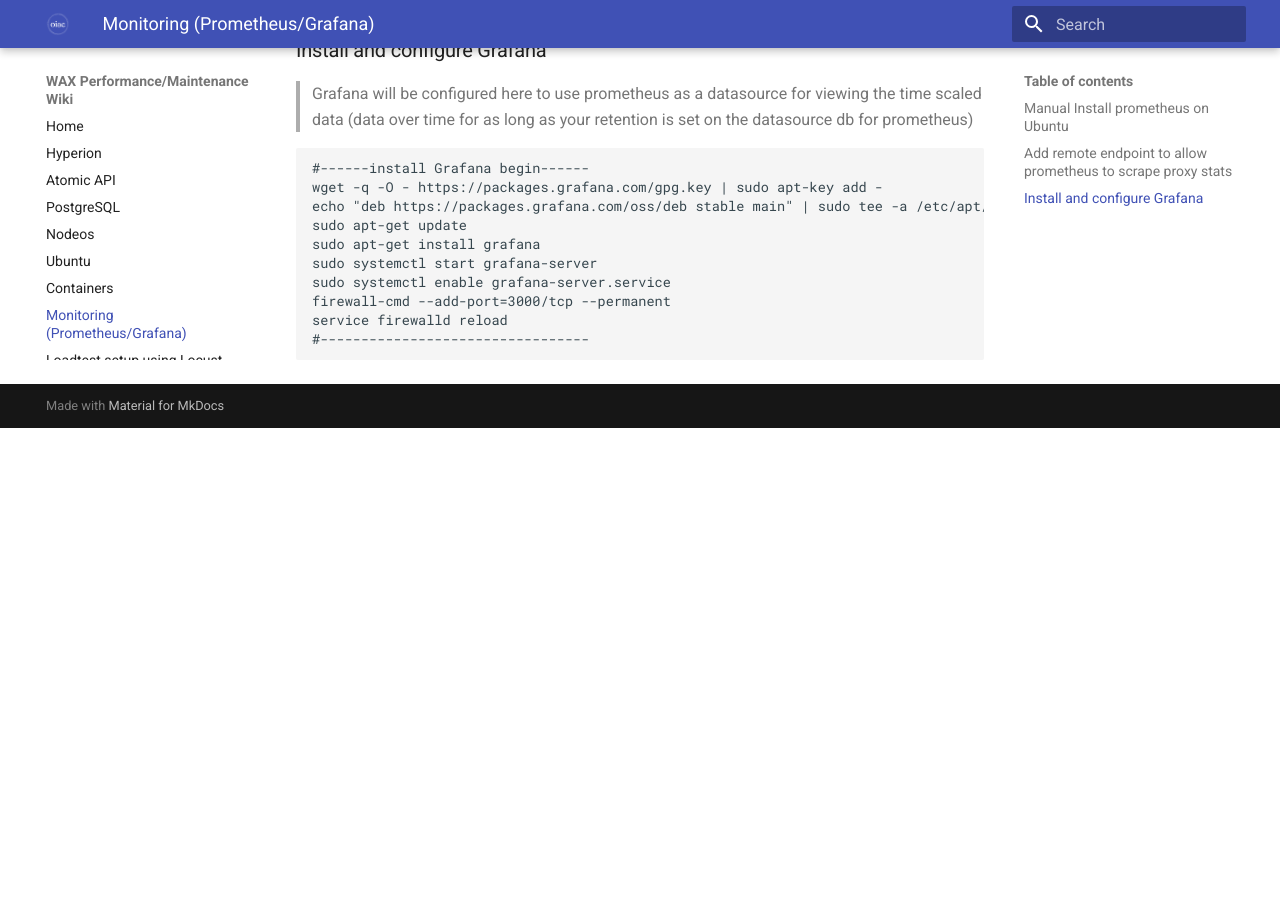
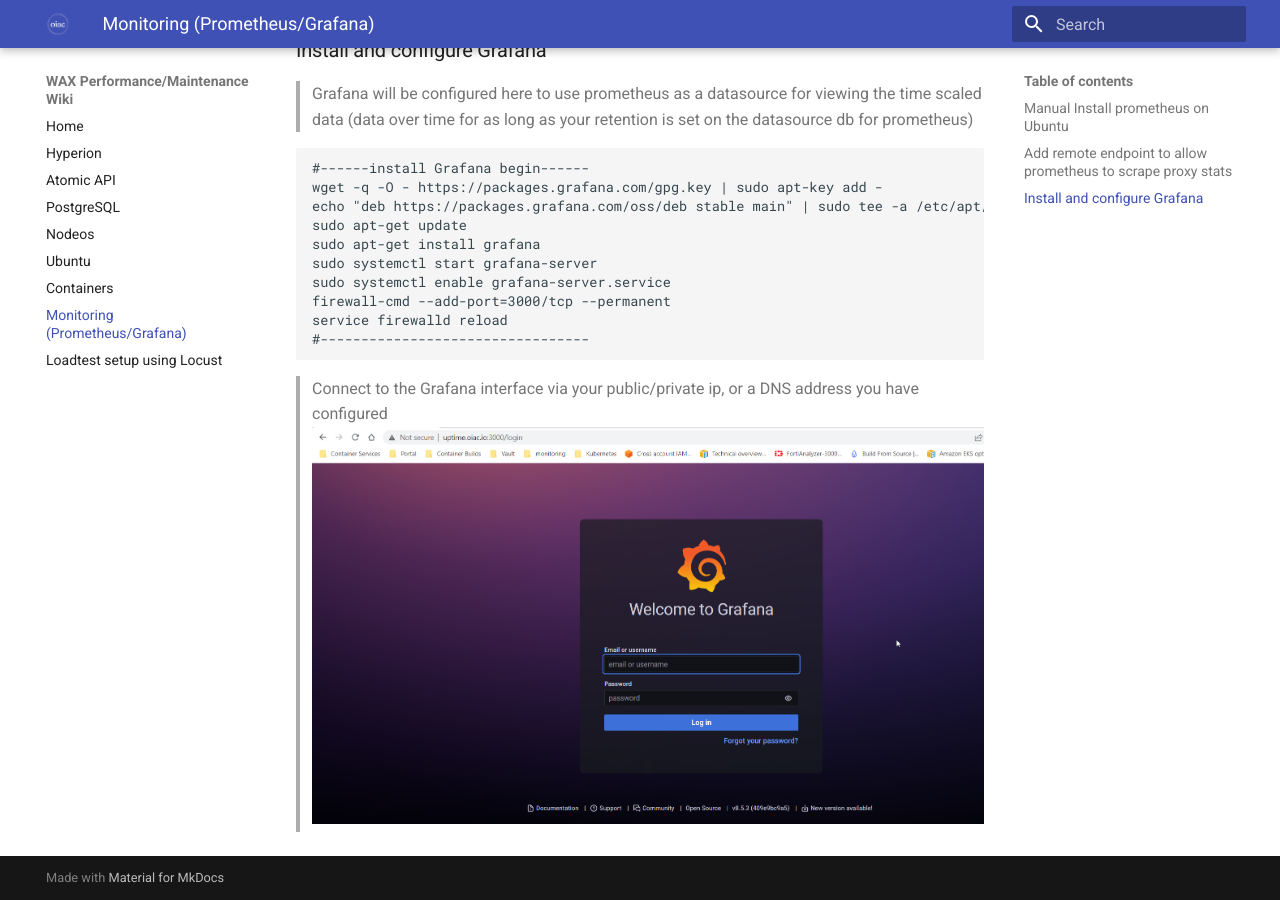
Before and after one commit to oneinacillian/wiki, an MkDocs documentation site: the page built from docs/monitoring.md, in a window 1280 px wide and 900 px high, scrolled down 1952 px. Built offline with MkDocs 1.6.1 and Material for MkDocs 9.7.7, drawn with Linux system fonts in a browser that asks for light colours; before the commit the page ends 2380 px from its top, so only the background shows below that.

Commit message:
locust update

````diff
--- a/docs/monitoring.md
+++ b/docs/monitoring.md
@@ -93,3 +93,5 @@
 service firewalld reload
 #---------------------------------
 ```
+> Connect to the Grafana interface via your public/private ip, or a DNS address you have configured
+<img src="/assets/Login Grafana.png"/>
````
Also changed, not shown: docs/assets/Login Grafana.png (added), docs/assets/datasource 1 .png (added), docs/assets/datasource 2.png (added), docs/assets/datasource Grafana.png (added).
